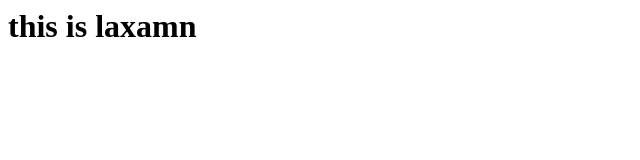
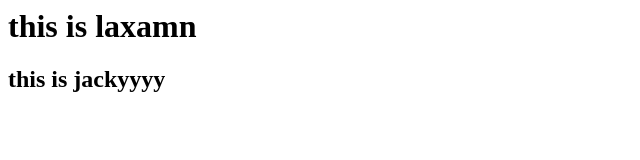
Before and after one commit to laxmankc21/gitcrash, a plain HTML site: page index.html in a window 1280 px wide. Shown: the whole page, without its empty margins (0-640 px from the left). Drawn offline with Linux system fonts and the light colour scheme.

```diff
--- a/index.html
+++ b/index.html
@@ -6,5 +6,6 @@
   </head>
   <body>
     <h1>this is laxamn</h1>
+    <h2>this is jackyyyy</h2>
   </body>
 </html>
```
